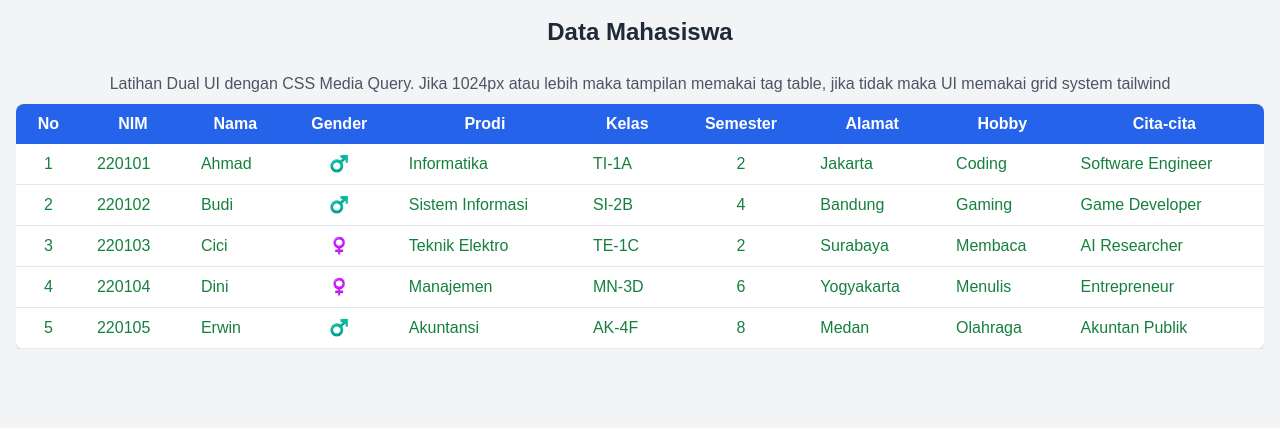
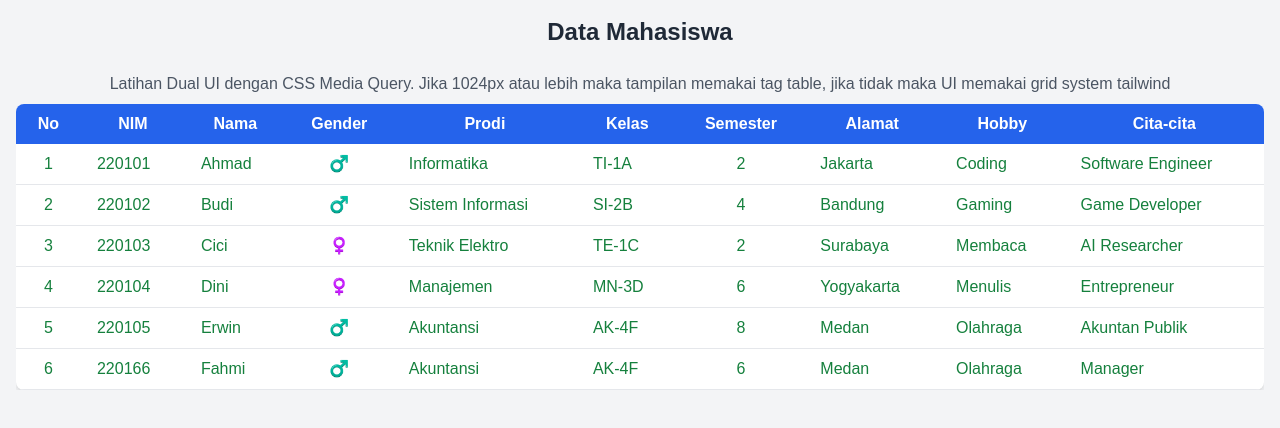
Before and after one commit to incyberz/pemrog-mobile-latihan1, a Next.js app: page / in a window 1280 px wide. Shown: the top 428 px of the page. Built offline with nearby package versions, Linux system fonts and the light colour scheme.

Commit message:
Latihan Challenge update rows

```diff
--- a/app/page.js
+++ b/app/page.js
@@ -81,6 +81,18 @@ export default function Home() {
       alamat: "Medan",
       hobby: "Olahraga",
       citaCita: "Akuntan Publik",
+    },
+    {
+      id: 6,
+      nim: "220166",
+      nama: "Fahmi",
+      gender: "L",
+      prodi: "Akuntansi",
+      kelas: "AK-4F",
+      semester: 6,
+      alamat: "Medan",
+      hobby: "Olahraga",
+      citaCita: "Manager",
     },
   ];
 
```
